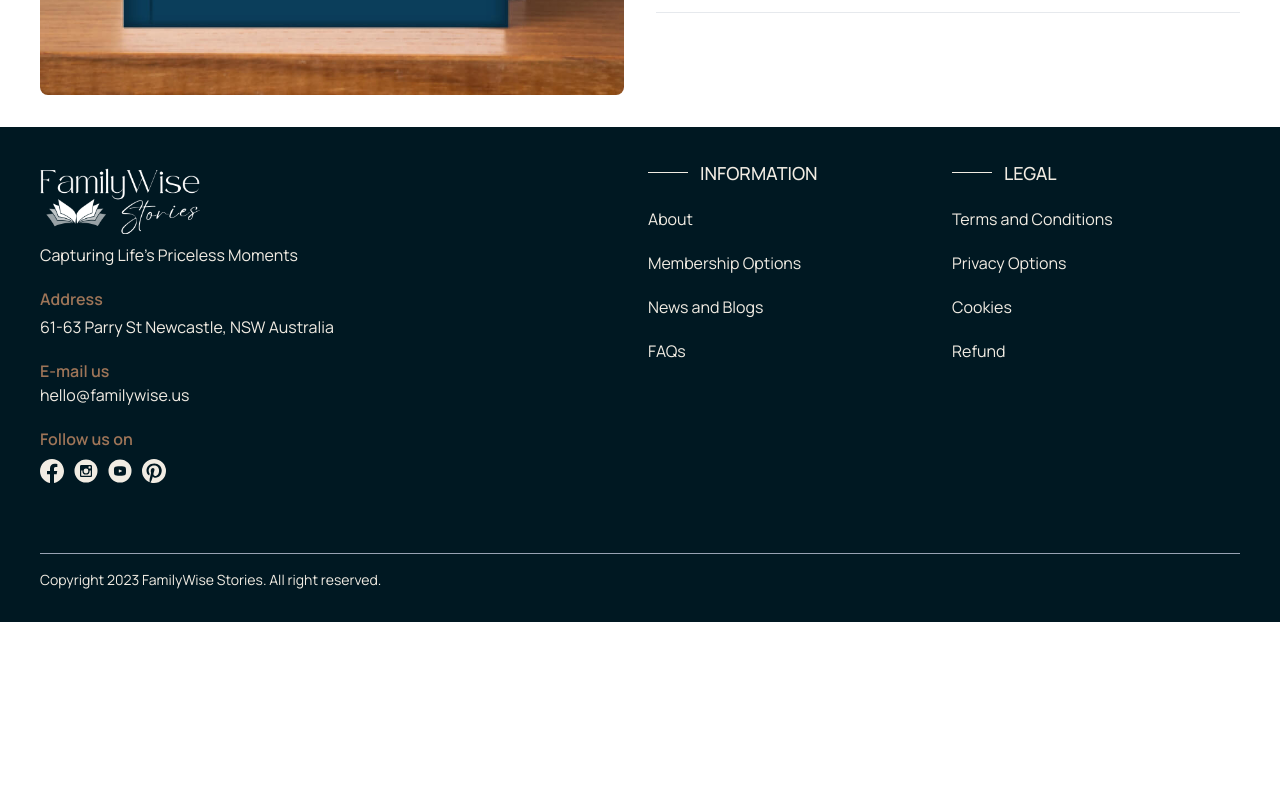
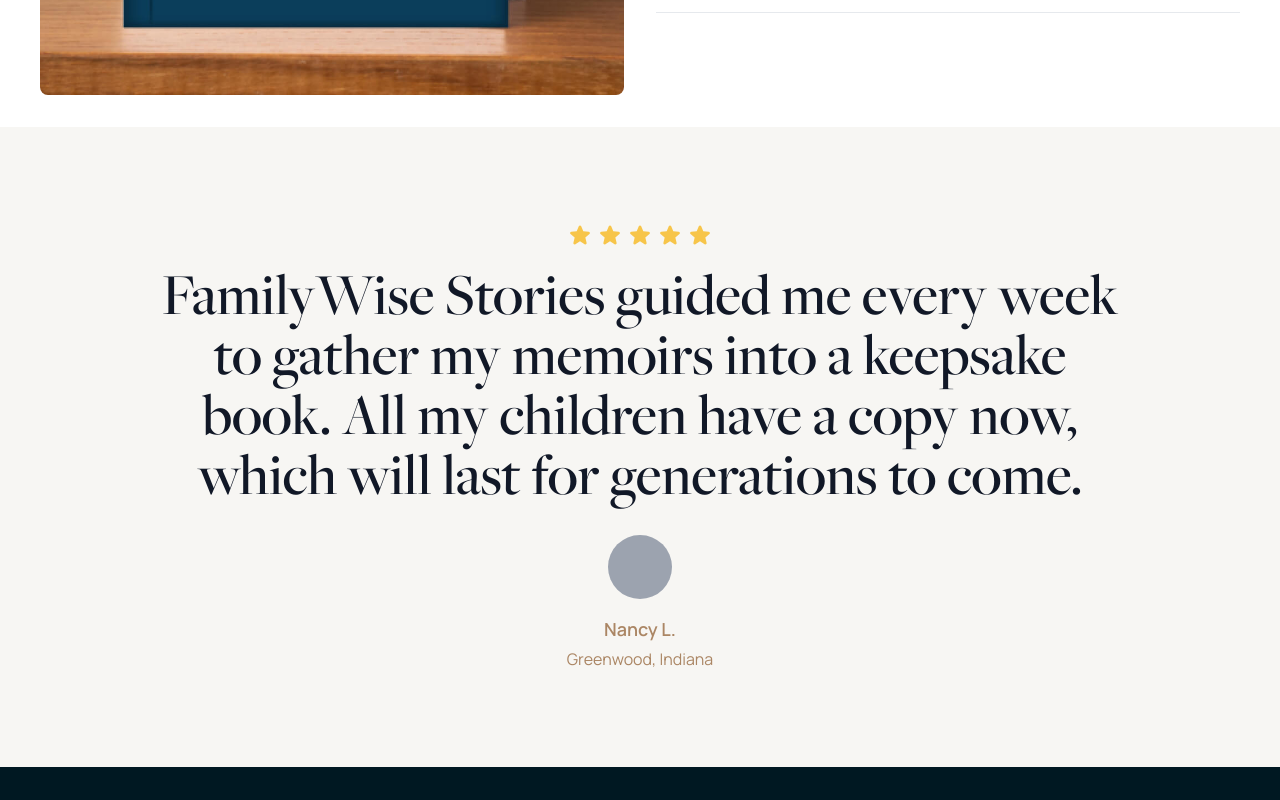
Before and after one commit to atweberlly/familywise, a Next.js app: page /new-landing-page in a window 1280 px wide. Shown: the part 1900-2700 px from the top of the page. Before the commit the page ends 2522 px from the top, so only its background shows below. Built offline with nearby package versions, Linux system fonts and the light colour scheme.

Commit message:
Add testimonials section

```diff
--- a/src/pages/new-landing-page.tsx
+++ b/src/pages/new-landing-page.tsx
@@ -1,14 +1,42 @@
+// import { useEffect, useState } from 'react'
 import Image from 'next/image'
 import Link from 'next/link'
 import { faPaypal } from '@fortawesome/free-brands-svg-icons'
 import { FontAwesomeIcon } from '@fortawesome/react-fontawesome'
 import { LockClosedIcon, MinusIcon, PlusIcon, ReceiptRefundIcon } from '@heroicons/react/24/outline'
 import { StarIcon } from '@heroicons/react/24/solid'
+// import axios from 'axios'
+// import { Pagination } from 'swiper'
+import { Swiper, SwiperSlide } from 'swiper/react'
 import Footer from '~/components/Footer'
 import Header from '~/components/Header'
 import Title from '~/components/Title'
 
 export default function Home(): JSX.Element {
+  // const [testimonials, setTestimonials] = useState([])
+
+  /* useEffect(() => {
+    async function fetchTestimonials(): Promise<void> {
+      const configuration = {
+        method: 'get',
+        url: 'api/testimonials',
+      }
+
+      // Make the API call
+      await axios(configuration)
+        .then((response) => {
+          setTestimonials(response.data.result)
+        })
+        .catch((error) => {
+          console.log(error)
+        })
+    }
+
+    void fetchTestimonials()
+
+    console.log(testimonials)
+  }, [testimonials]) */
+
   return (
     <div>
       <Title>FamilyWise</Title>
@@ -262,6 +290,40 @@ export default function Home(): JSX.Element {
         </div>
       </section>
 
+      <section className="bg-[#f7f6f3] py-8 md:py-16 lg:py-24">
+        <div className="container relative">
+          <Swiper
+          // modules={[Pagination]}
+          // pagination={{
+          //   el: '.swiper-pagination',
+          // }}
+          >
+            <SwiperSlide>
+              <div className="flex items-center justify-center space-x-1.5">
+                {[...Array(5).keys()].map((index) => (
+                  <StarIcon className="h-6 w-6 text-[#f7c54a]" key={index} />
+                ))}
+              </div>
+
+              <blockquote className="mt-4 text-center font-serif text-4xl text-gray-900 [text-wrap:balance] lg:text-5xl xl:text-6xl">
+                <p>
+                  FamilyWise Stories guided me every week to gather my memoirs into a keepsake book.
+                  All my children have a copy now, which will last for generations to come.
+                </p>
+              </blockquote>
+
+              <div className="mt-8 text-center">
+                <div className="mx-auto h-16 w-16 rounded-full bg-gray-400"></div>
+                <div className="mt-4 text-lg font-semibold text-primary-500">Nancy L.</div>
+                <address className="mt-1 not-italic text-primary-500">Greenwood, Indiana</address>
+              </div>
+            </SwiperSlide>
+
+            {/* <div className="swiper-pagination" /> */}
+          </Swiper>
+        </div>
+      </section>
+
       <Footer />
     </div>
   )
```
